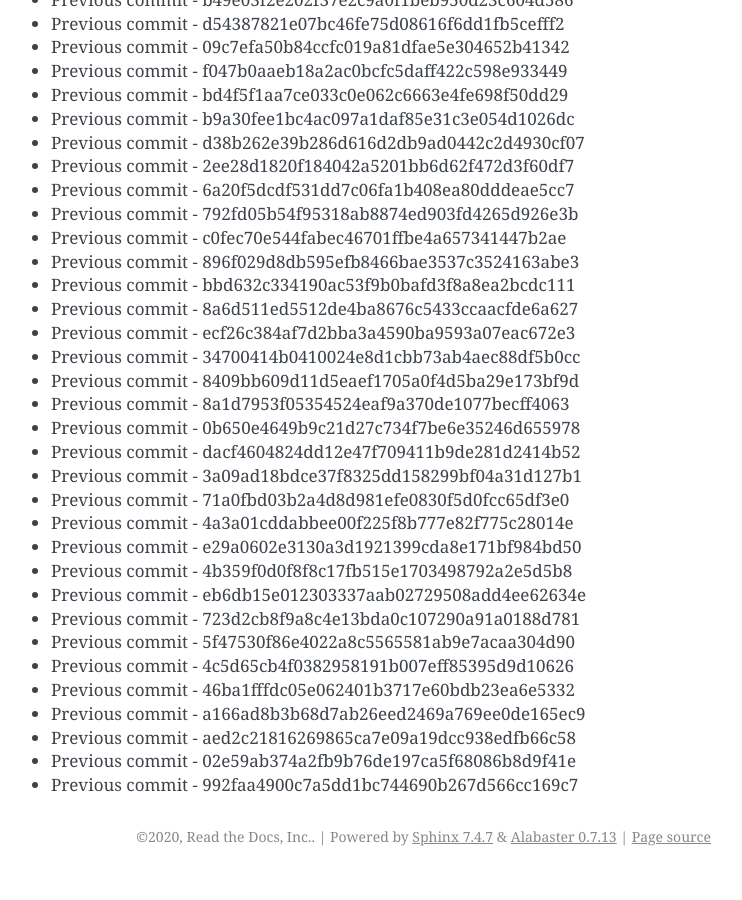
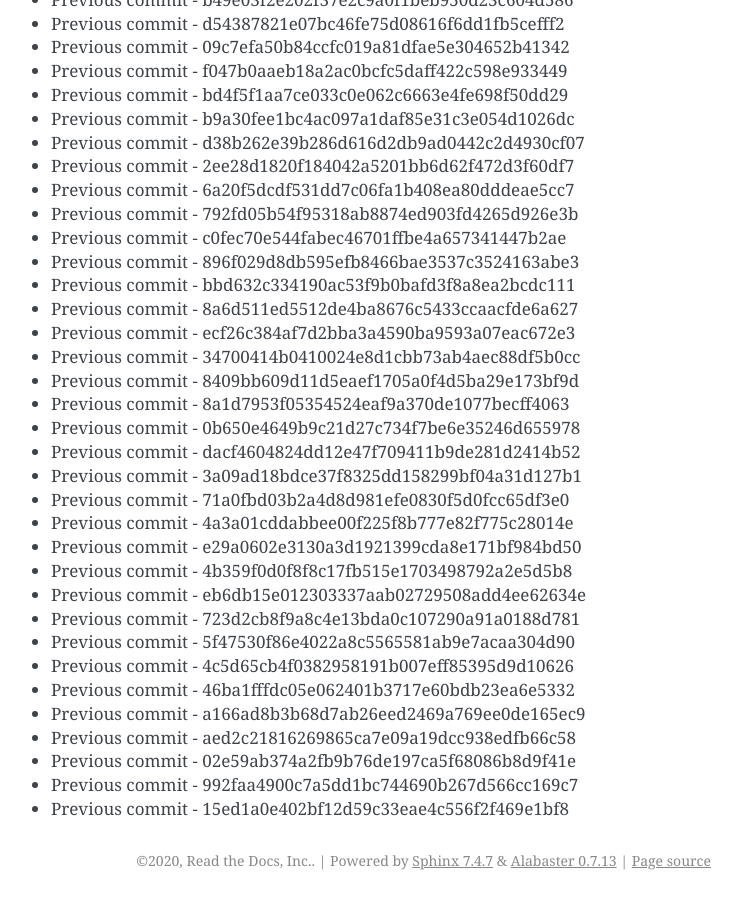
Before and after one commit to readthedocs/rtd-git-stresstest, a Sphinx documentation site: the page built from docs/updates.rst, in a window 1280 px wide and 900 px high, scrolled down 4130 px. Shown: the whole window, without its empty margins (399-1141 px from the left). Built offline with Sphinx 7.4.7, drawn with Linux system fonts in a browser that asks for light colours; before the commit the page ends 5006 px from its top, so only the background shows below that.

Commit message:
Generating commit from previous: 15ed1a0e402bf12d59c33eae4c556f2f469e1bf8

```diff
--- a/docs/updates.rst
+++ b/docs/updates.rst
@@ -205,3 +205,4 @@ It can be tested for any performance characteristics.
 * Previous commit - aed2c21816269865ca7e09a19dcc938edfb66c58
 * Previous commit - 02e59ab374a2fb9b76de197ca5f68086b8d9f41e
 * Previous commit - 992faa4900c7a5dd1bc744690b267d566cc169c7
+* Previous commit - 15ed1a0e402bf12d59c33eae4c556f2f469e1bf8
```
